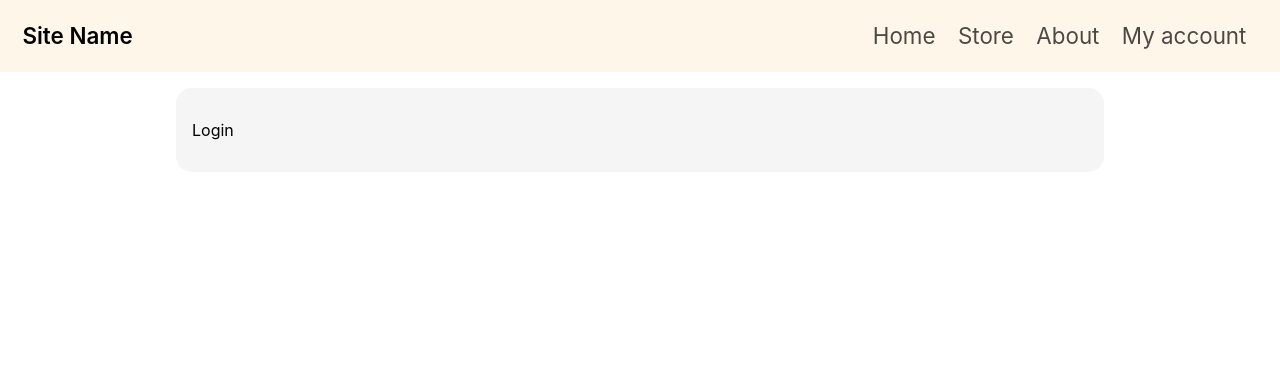
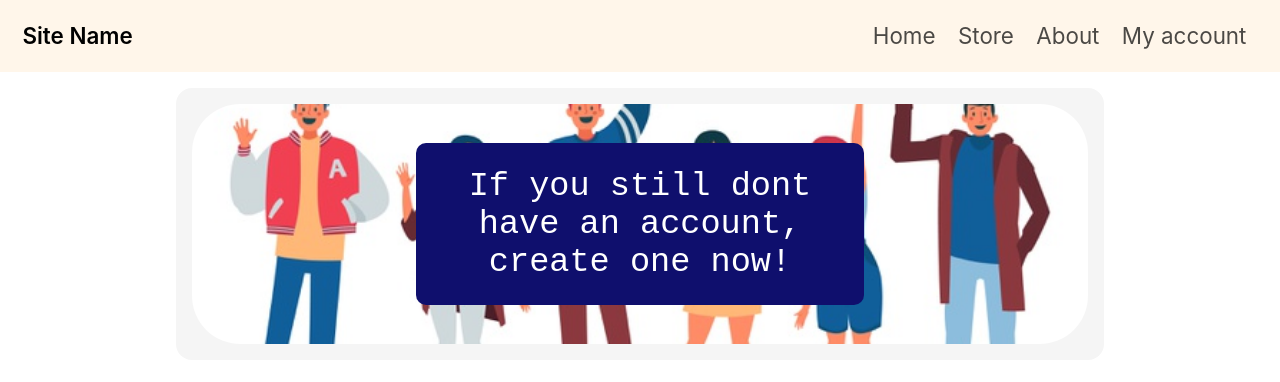
Before and after one commit to Mateusz-alicante/Merch, a React (Create React App) app in the folder front-end/: page /auth/login in a window 1280 px wide. Shown: the top 382 px of the page. Built offline with nearby package versions, Linux system fonts and the light colour scheme.

Commit message:
added login page image

```diff
--- /dev/null
+++ b/front-end/src/Components/ImageHolder/ImageHolder.js
@@ -0,0 +1,13 @@
+import styles from './ImageHolder.module.css'
+import react from 'react'
+
+const ImageHolder = (props) => {
+    return (
+        <div className={styles.imageContainer}>
+            <img src={props.image} />
+            <div className={styles.centered}>{props.children}</div>
+        </div>
+    )
+}
+
+export default ImageHolder
--- a/front-end/src/Containers/FrontPage/FrontImage/FrontImage.js
+++ /dev/null
@@ -1,17 +0,0 @@
-import React from 'react'
-import styles from './FrontImage.module.css'
-import SchoolImage from '../../../Assets/Images/sea.jpg'
-
-
-const FrontPage = () => {
-    return (
-        <div>
-            <div className={styles.imageContainer}>
-                <img src={SchoolImage} />
-                <div className={styles.centered}>Purchase your European School apparel now!</div>
-            </div>
-        </div>
-    )
-}
-
-export default FrontPage
--- a/front-end/src/Containers/FrontPage/FrontPage.js
+++ b/front-end/src/Containers/FrontPage/FrontPage.js
@@ -2,13 +2,14 @@ import React from 'react'
 import styles from './FrontPage.module.css'
 import { LoremIpsum } from 'react-lorem-ipsum';
 
-import FrontImage from './FrontImage/FrontImage'
+import FrontImage from '../../Components/ImageHolder/ImageHolder'
+import WaterImage from '../../Assets/Images/sea.jpg'
 
 
 const FrontPage = () => {
     return (
         <div>
-            <FrontImage />
+            <FrontImage text={""} image={WaterImage}><p>Purchase your European School apparel now!</p></FrontImage >
             <div className={styles.textContainer}>
                 <LoremIpsum p={3} />
             </div>
--- a/front-end/src/Containers/Nav/Nav.js
+++ b/front-end/src/Containers/Nav/Nav.js
@@ -17,7 +17,7 @@ const Nav = () => {
             <div className={styles.navHeader}>
                 <h1>Site Name</h1>
                 <nav className={styles.navContainer}>
-                    <span>Home</span>
+                    <span><NavLink className={styles.navLink} to={'/'}>Home</NavLink></span>
                     <span>Store</span>
                     <span>About</span>
                     <span><NavLink className={styles.navLink} to={'/auth/login'}>My account</NavLink></span>
@@ -28,7 +28,7 @@ const Nav = () => {
             </div>
             <div className={styles.navMobileContainer} style={{height: menuOpen ? "10em" : "0"}}>
                 <nav className={styles.navMobileInnerContainer}>
-                    <span><FontAwesomeIcon icon={faHome} /> Home</span>
+                    <span><NavLink className={styles.navLink} to={'/'}><FontAwesomeIcon icon={faHome} />Home</NavLink></span>
                     <span><FontAwesomeIcon icon={faShoppingCart} /> Store</span>
                     <span><FontAwesomeIcon icon={faInfoCircle} /> About</span>
                     <span><NavLink className={styles.navLink} to={'/auth/login'}><FontAwesomeIcon icon={faAddressCard} /> My account</NavLink></span>
--- a/front-end/src/Containers/Router/NestedRouters/Auth.js
+++ b/front-end/src/Containers/Router/NestedRouters/Auth.js
@@ -3,12 +3,13 @@ import {
     Route,
 } from "react-router-dom";
 
+import Login from '../../User/Auth/Login'
 
 const App = () => {
     return (
         <>
             <Route path='/auth/login'>
-                <p>Login</p>
+                <Login />
             </Route>
 
             <Route path='/auth/signup'>
--- /dev/null
+++ b/front-end/src/Containers/User/Auth/Login.js
@@ -0,0 +1,17 @@
+import React from 'react'
+import styles from './Login.module.css'
+
+import ImagePeople from '../../../Assets/Images/people.jpg'
+
+import ImageHolder from '../../../Components/ImageHolder/ImageHolder'
+
+
+const Login = () => {
+    return (
+        <div>
+            <ImageHolder image={ImagePeople} ><div className={styles.SignUpButton}>If you still dont have an account, create one now!</div></ImageHolder>
+        </div>
+    )
+}
+
+export default Login
--- /dev/null
+++ b/front-end/src/Containers/User/Auth/Login.module.css
@@ -0,0 +1,50 @@
+.SignUpButton {
+    font-family: Hack, monospace;
+    background: #0F0F6D;
+    color: #ffffff;
+    cursor: pointer;
+    font-size: 1em;
+    padding: 1.5rem;
+    border: 0;
+    transition: all 0.5s;
+    border-radius: 10px;
+    width: auto;
+    position: relative;
+}
+
+.SignUpButton::after {
+        content: ">";
+        font-weight: 400;
+        position: absolute;
+        left: 93%;
+        top: 31%;
+        right: 5%;
+        bottom: 0;
+        opacity: 0;
+}
+
+.SignUpButton:hover {
+    background: #2b2bff;
+    transition: all 0.5s;
+    border-radius: 10px;
+    box-shadow: 0px 6px 15px #0000ff61;
+    padding: 1.5rem 3.5rem 1.5rem 1.5rem;
+}
+
+.SignUpButton:hover::after {
+    opacity: 1;
+    transition: all 0.5s;
+
+}
+
+@media (max-width:1600px) {
+    .SignUpButton {
+        font-size: .7em;
+    }
+}
+
+@media (max-width:600px) {
+    .SignUpButton {
+        font-size: .6em;
+    }
+}
```
Also changed, not shown: front-end/src/Assets/Images/people.jpg (added), front-end/src/Components/ImageHolder/ImageHolder.module.css (renamed from front-end/src/Containers/FrontPage/FrontImage/FrontImage.module.css), 1 other file (tests, documents, lock files or other folders).
